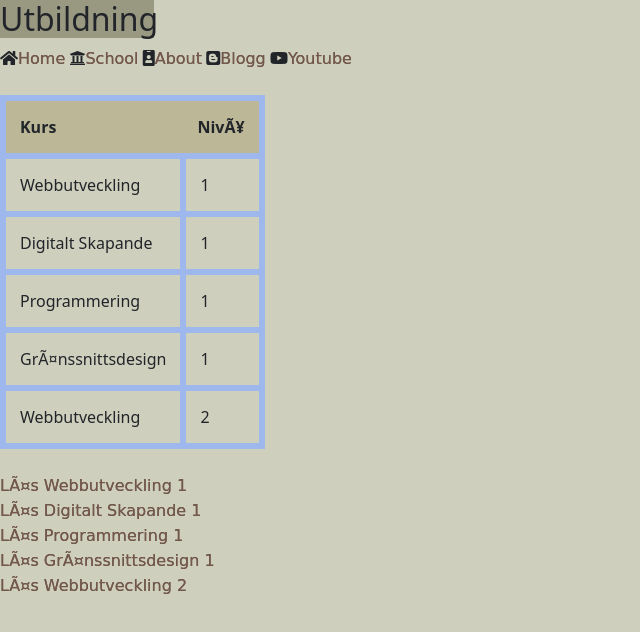
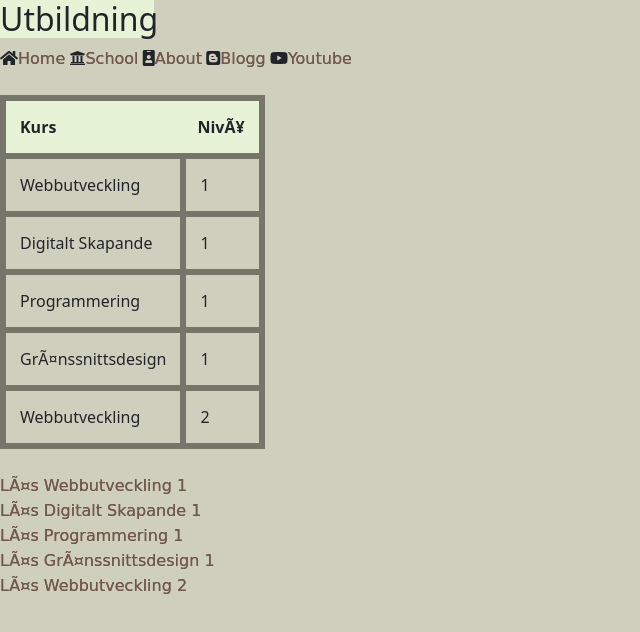
Before and after one commit to Said-Osman/Inl-mningsuppgift, a plain HTML site: page course.html in a window 1280 px wide. Shown: the whole page, without its empty margins (0-640 px from the left). Drawn offline with nearby package versions, Linux system fonts and the light colour scheme; a web font is replaced by a local one.

Commit message:
Update course.css

```diff
--- a/course.css
+++ b/course.css
@@ -6,7 +6,7 @@ body {
 
 .navigationWrapper {
 width: 12%;
-background-color: rgb(153, 153, 130);
+background-color: rgb(231, 243, 215);
 padding: 0%;
 
 }
@@ -30,12 +30,12 @@ a:hover {
 
 table, th, td {
     border-collapse: collapse;
-    border: 6px solid rgb(158, 183, 236);
+    border: 6px solid rgb(117, 117, 106);
     padding: 14px;
 
 }
 
 th {
-   background-color: rgb(187, 183, 151);
+   background-color: rgb(231, 243, 215);
    border: 10px;
 }
```
